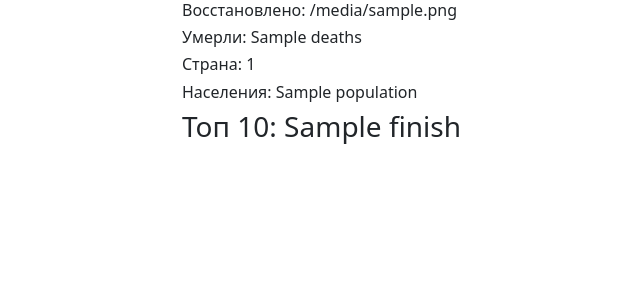
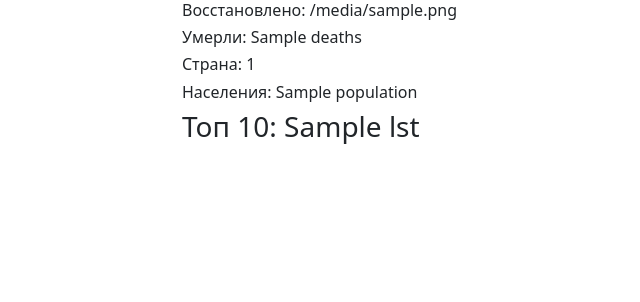
Before and after one commit to nurbek20/covid, a Django app: template covidapp/templates/covid.html in a window 1280 px wide. Shown: the part 286-588 px from the top of the page, without its empty margins (250-890 px from the left). Run offline with Django 4.2, Linux system fonts and the light colour scheme; the template is opened without the code that fills it: most values are stand-ins (such as "Sample title", 1, 10 or a date in 2020).

Commit message:
gitignore

```diff
--- a/covidapp/templates/covid.html
+++ b/covidapp/templates/covid.html
@@ -18,7 +18,9 @@
     <h6>Умерли:  {{deaths}}</h6>
     <h6>Страна: {{count}}</h6>
     <h6>Населения: {{population}}</h6>
-    <h3>Топ 10: {{finish}}</h3>
+    <!-- <h3>Топ 10: {{finish}}</h3> -->
+    <h3>Топ 10: {{lst}}</h3>
+
     <!-- {{covid1}} -->
     </div>
 </div>
--- a/covidapp/views.py
+++ b/covidapp/views.py
@@ -33,10 +33,12 @@ def search(request):
         # print(index)
         print(chekcountry[index])
         for i in range(10):
+            lst=[]
             a=max(cheknumber[:-1])
             index = cheknumber.index(a)
             finish[chekcountry[index]]=cheknumber[index]
             chekcountry.pop(index)
             cheknumber.pop(index)
-
-        return render(request,  'covid.html', {'data' :data, 'covid' :covid, 'recovered' :recovered, 'deaths' :deaths, 'count' :count, 'population' :population, 'confirmed' :confirmed, 'finish' :finish})
+            lst.append(finish)
+            print(type(finish))
+        return render(request,  'covid.html', {'data' :data, 'covid' :covid, 'recovered' :recovered, 'deaths' :deaths, 'count' :count, 'population' :population, 'confirmed' :confirmed, 'finish' :finish, 'lst' :lst})
```
Also changed, not shown: 1 other file.
